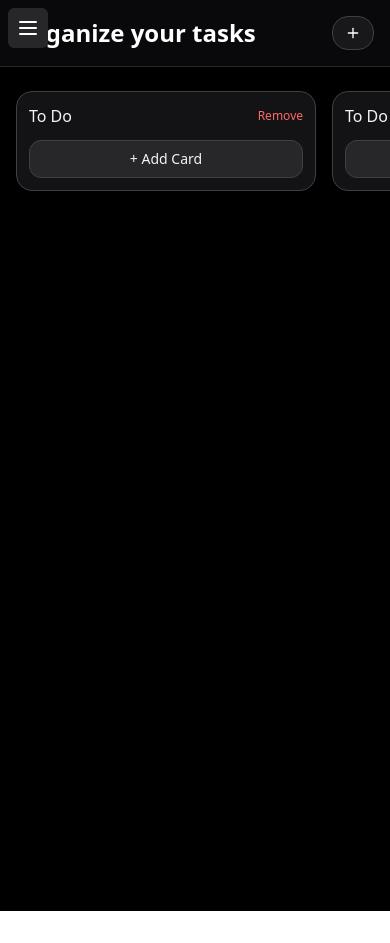
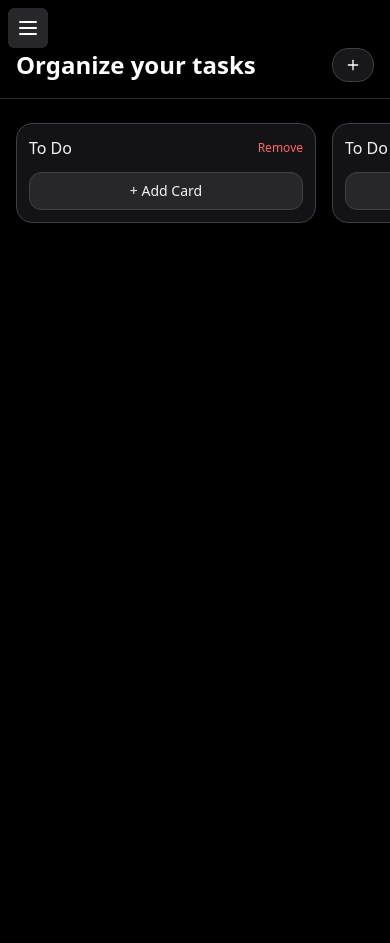
Before and after one commit to devrloper/JiraClone, a React (Vite) app: page / in a window 390 px wide. Before the commit the page ends 911 px from the top, so only its background shows below. Built offline with nearby package versions, Linux system fonts and the light colour scheme.

Commit message:
Setting toggle button responsiveness

```diff
--- a/src/Components/Board.jsx
+++ b/src/Components/Board.jsx
@@ -65,11 +65,13 @@ function Board() {
       {/* Main Page UI */}
       <div className="min-h-screen ">
         {/* Header */}
-        <header className="border-b border-zinc-800 bg-zinc-950 p-4 z-30">
-          <div className="mx-auto flex max-w-7xl items-center justify-between">
-            <h1 className="text-2xl font-bold text-white">
-              Organize your tasks
-            </h1>
+     <header className="border-b border-zinc-800 bg-black lg:bg-zinc-950 lg:mt-0 p-4 z-50  mt-8 md:mt-8 ">
+  <div className="mx-auto flex max-w-7xl items-center justify-between ">
+
+
+    <h1 className="text-2xl font-bold text-white">
+      Organize your tasks
+    </h1>
             <button
               onClick={() => setIsOpen(true)}
               title="Add column"
```
